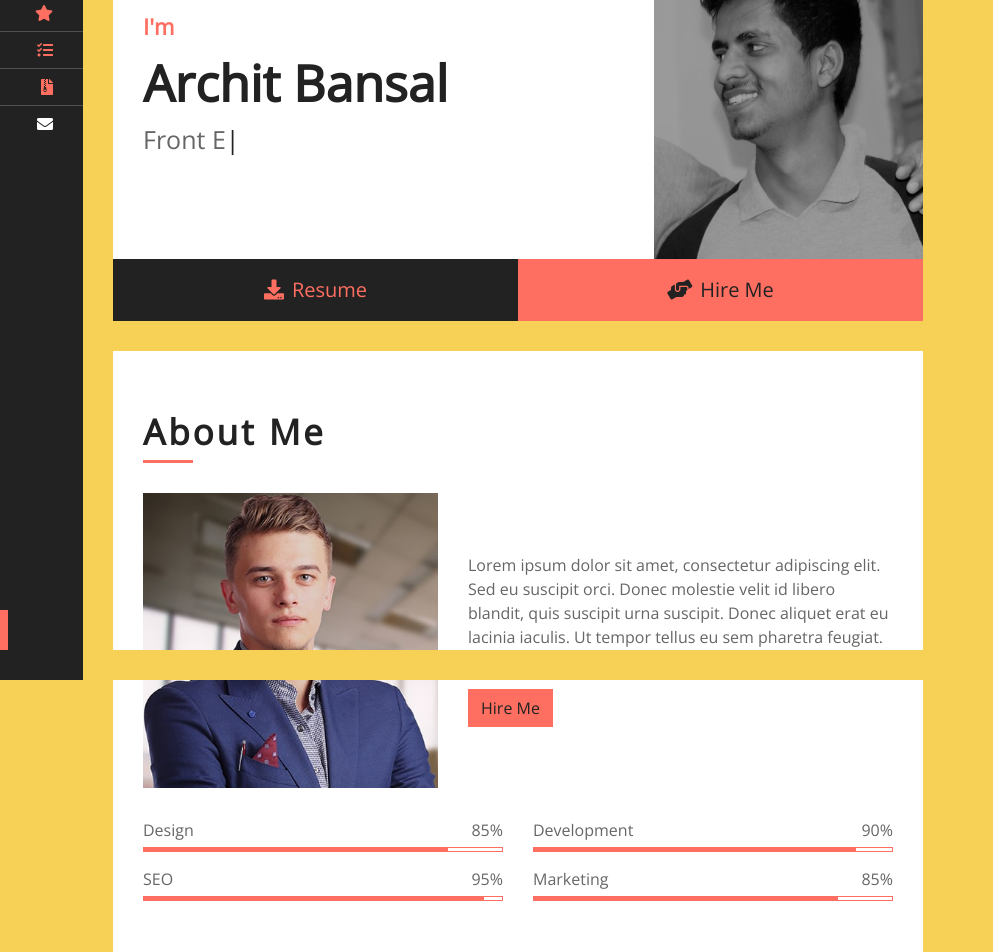
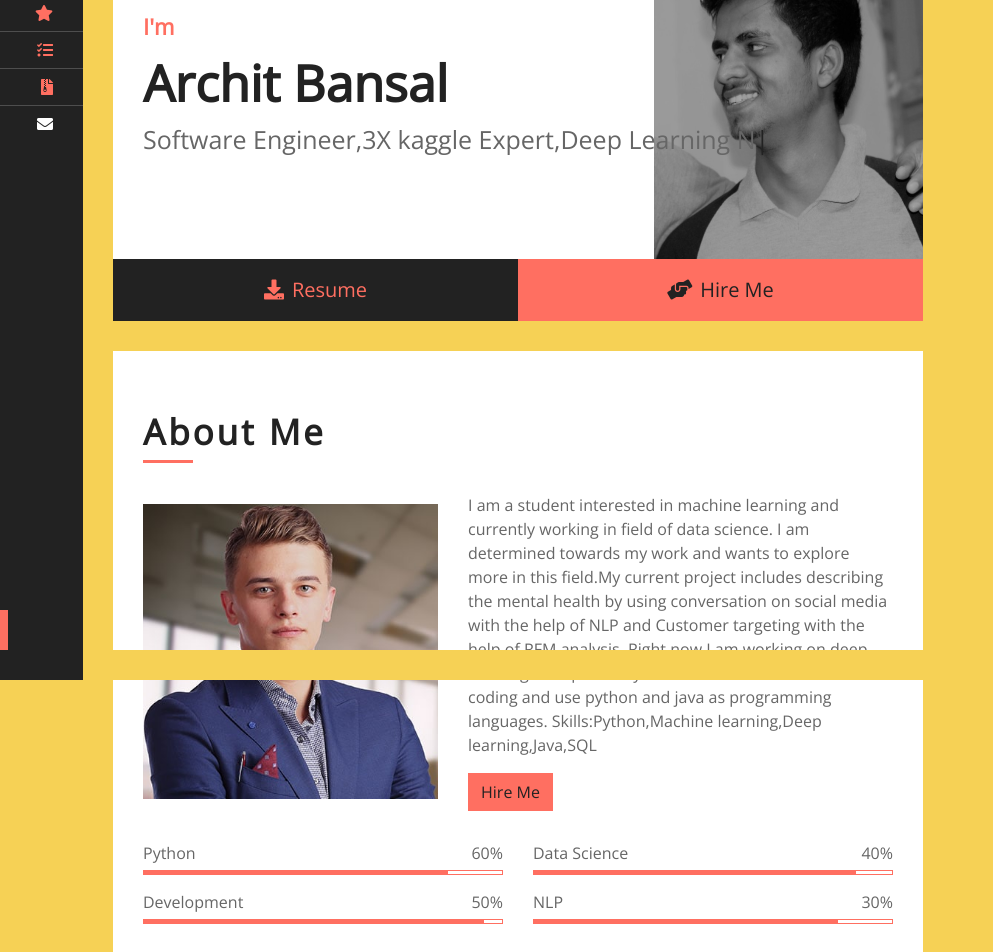
Before and after one commit to j-a-r-v-i/j-a-r-v-i.github.io, a plain HTML site: page index.html in a window 1280 px wide. Shown: the part 120-1072 px from the top of the page, 287-1280 px from the left. Drawn offline with nearby package versions, Linux system fonts and the light colour scheme.

Commit message:
Update index.html

```diff
--- a/index.html
+++ b/index.html
@@ -2,7 +2,7 @@
 <html lang="en">
     <head>
         <meta charset="utf-8">
-        <title>Online Portfolio</title>
+        <title>Portfolio</title>
         <meta content="width=device-width, initial-scale=1.0" name="viewport">
         <meta content="Resume Website Template Free Download" name="keywords">
         <meta content="Resume Website Template Free Download" name="description">
@@ -73,7 +73,7 @@
                         <p>I'm</p>
                         <h1>Archit Bansal</h1>
                         <h2></h2>
-                        <div class="typed-text">Web Designer, Web Developer, Front End Developer, Apps Developer, Graphic Designer</div>
+                        <div class="typed-text">Software Engineer,3X kaggle Expert,Deep Learning Nanodegree Graduate</div>
                     </div>
                 </div>
                 <!-- Header End -->
@@ -99,7 +99,8 @@
                             </div>
                             <div class="col-md-6 col-lg-7">
                                 <p>
-                                    Lorem ipsum dolor sit amet, consectetur adipiscing elit. Sed eu suscipit orci. Donec molestie velit id libero blandit, quis suscipit urna suscipit. Donec aliquet erat eu lacinia iaculis. Ut tempor tellus eu sem pharetra feugiat. Proin libero ligula, gravida at porttitor eget.
+                                    I am a student interested in machine learning and currently working in field of data science. I am determined towards my work and wants to explore more in this field.My current project includes describing the mental health by using conversation on social media with the help of NLP and Customer targeting with the help of RFM analysis. Right now,I am working on deep learning to improve my skills.I am also interested in coding and use python and java as programming languages.
+									Skills:Python,Machine learning,Deep learning,Java,SQL
                                 </p>
                                 <a class="btn" href="#">Hire Me</a>
                             </div>
@@ -108,13 +109,13 @@
                             <div class="col-md-6">
                                 <div class="skills">
                                     <div class="skill-name">
-                                        <p>Design</p><p>85%</p>
+                                        <p>Python</p><p>60%</p>
                                     </div>
                                     <div class="progress">
                                         <div class="progress-bar" role="progressbar" aria-valuenow="85" aria-valuemin="0" aria-valuemax="100"></div>
                                     </div>
                                     <div class="skill-name">
-                                        <p>SEO</p><p>95%</p>
+                                        <p>Development</p><p>50%</p>
                                     </div>
                                     <div class="progress">
                                         <div class="progress-bar" role="progressbar" aria-valuenow="95" aria-valuemin="0" aria-valuemax="100"></div>
@@ -124,13 +125,13 @@
                             <div class="col-md-6">
                                 <div class="skills">
                                     <div class="skill-name">
-                                        <p>Development</p><p>90%</p>
+                                        <p>Data Science</p><p>40%</p>
                                     </div>
                                     <div class="progress">
                                         <div class="progress-bar" role="progressbar" aria-valuenow="90" aria-valuemin="0" aria-valuemax="100"></div>
                                     </div>
                                     <div class="skill-name">
-                                        <p>Marketing</p><p>85%</p>
+                                        <p>NLP</p><p>30%</p>
                                     </div>
                                     <div class="progress">
                                         <div class="progress-bar" role="progressbar" aria-valuenow="85" aria-valuemin="0" aria-valuemax="100"></div>
```
